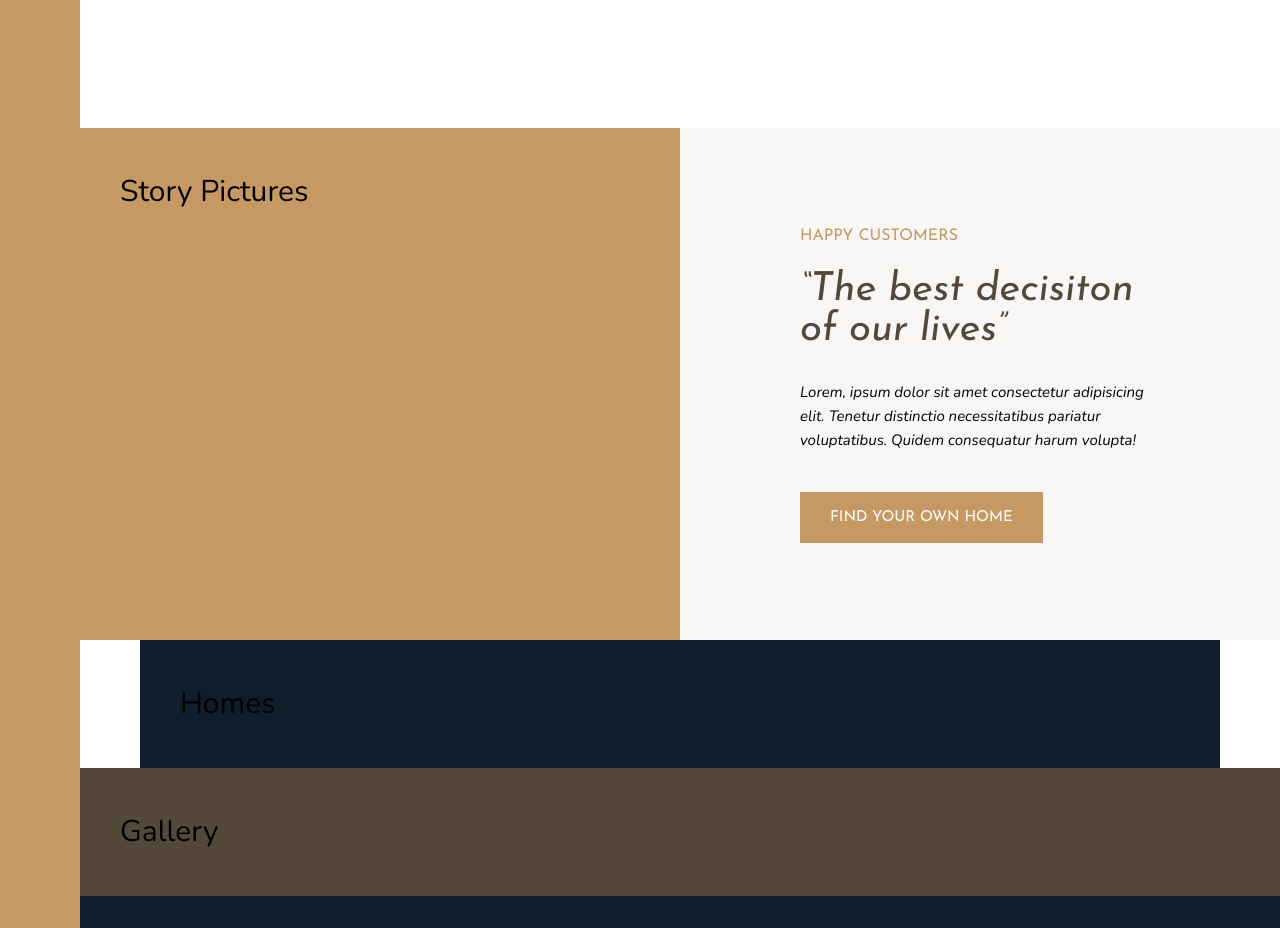
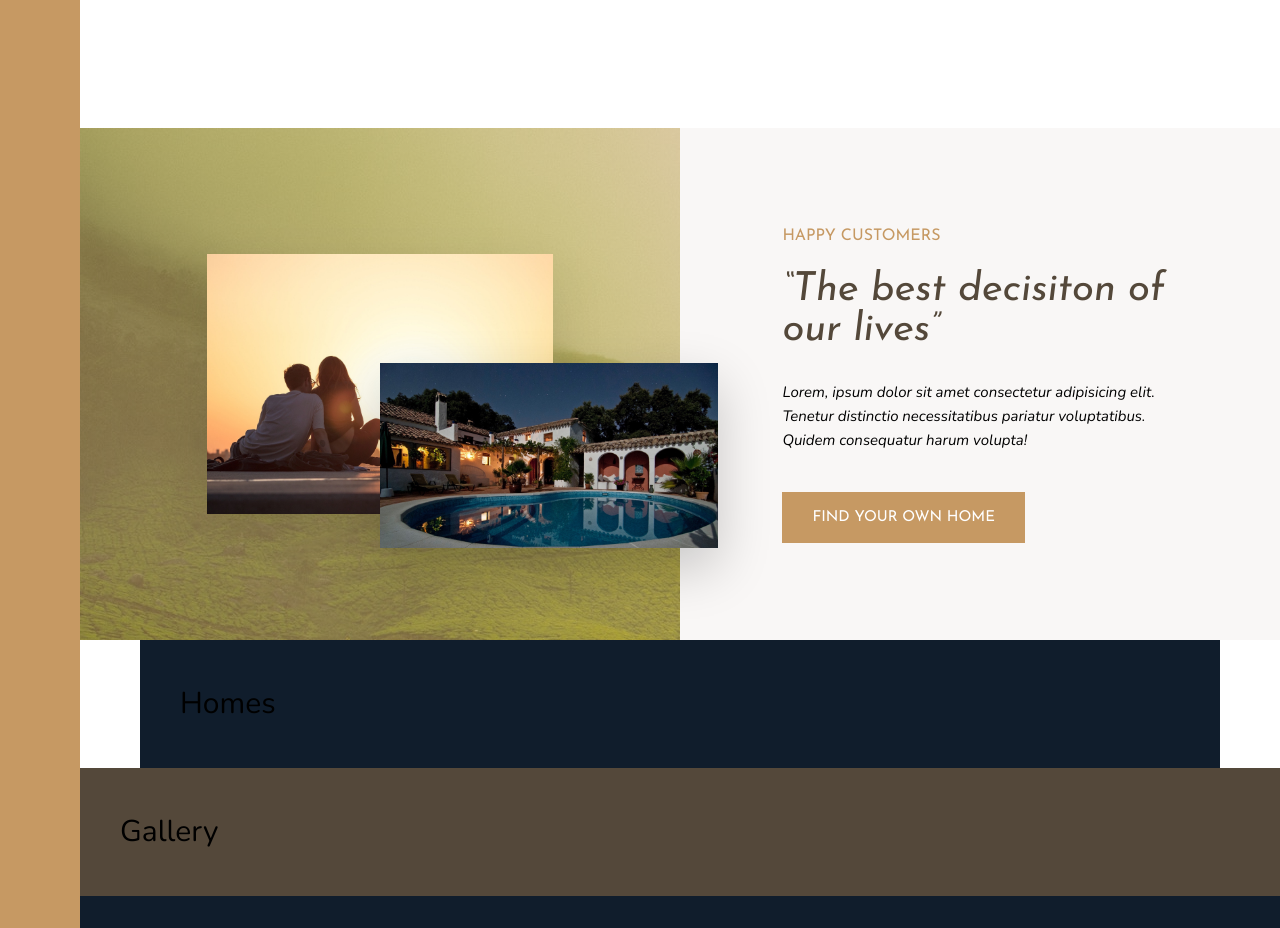
Before and after one commit to oguzhanntuna/nexter-static-css-grid-project, a website: page index.html in a window 1280 px wide. Shown: the part 1440-2368 px from the top of the page. Drawn offline with nearby package versions, Linux system fonts and the light colour scheme.

Commit message:
building the story section-part two

```diff
--- a/index.html
+++ b/index.html
@@ -70,7 +70,8 @@
         </section>
 
         <div class="story__pictures">
-            Story Pictures
+            <img src="img/story-1.jpeg" alt="Couple with new house" class="story__img--1">
+            <img src="img/story-2.jpeg" alt="New house" class="story__img--2">
         </div>
 
         <div class="story__content">
--- a/sass/_story.scss
+++ b/sass/_story.scss
@@ -2,6 +2,27 @@
     &__pictures {
         background-color: $color-primary;
         grid-column: full-start / col-end 4;
+        background-image: linear-gradient(rgba($color-primary, .5), rgba($color-primary, .5)), url('../img/back.jpg');
+
+        display: grid;
+        grid-template-rows: repeat(6, 1fr);
+        grid-template-columns: repeat(6, 1fr);
+        align-items: center;
+    }
+
+    &__img--1 {
+        width: 100%;
+        grid-row: 2 / 6;
+        grid-column: 2 / 6;
+        box-shadow: 0 2rem 5rem rgba(#000, .1);
+    }
+
+    &__img--2 {
+        width: 130%;
+        grid-row: 4 / 6;
+        grid-column: 4 / 7;
+        z-index: 20;
+        box-shadow: 0 2rem 5rem rgba(#000, .2);
     }
 
     &__content {
```
Also changed, not shown: css/style.css.
